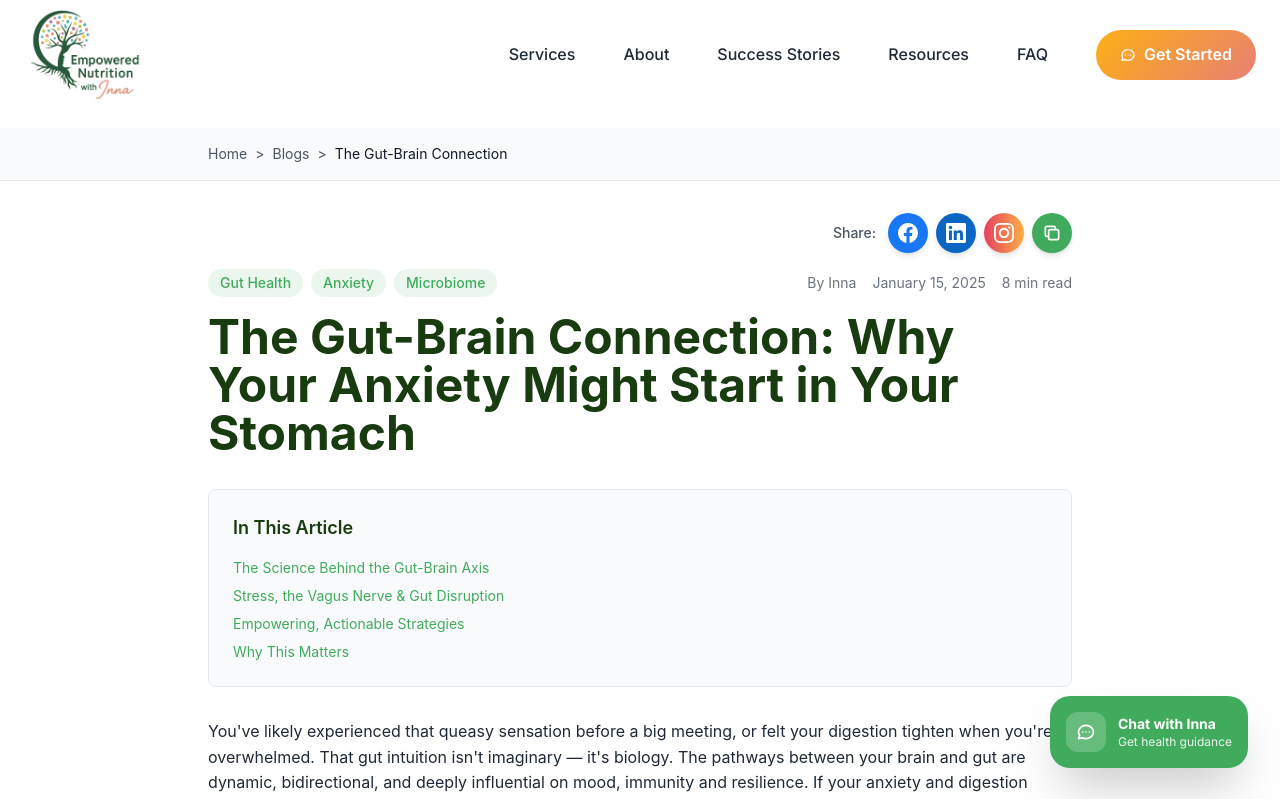
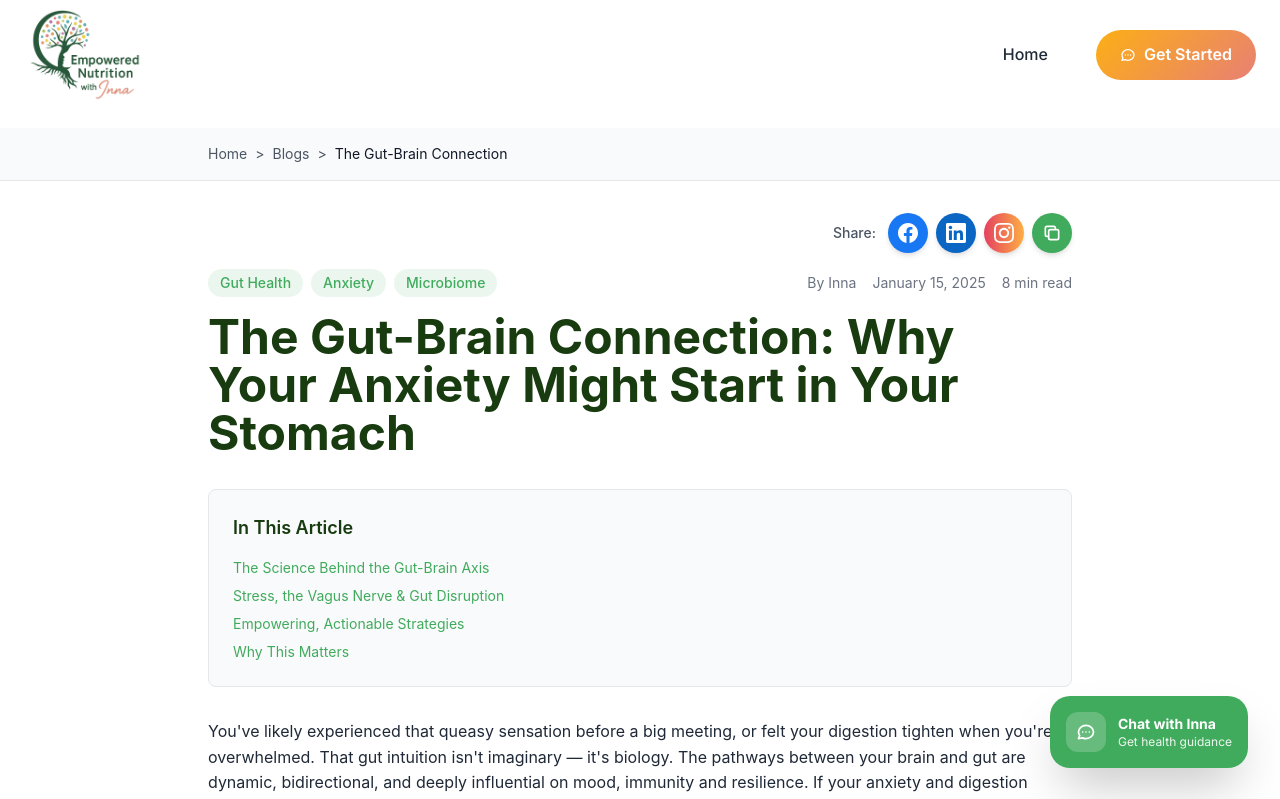
Before and after one commit to EmpoweredWithInna/website, a Next.js app: page /blogs/gut-brain-connection in a window 1280 px wide. Shown: the top 799 px of the page. Built offline with nearby package versions, Linux system fonts and the light colour scheme.

Commit message:
fix: blog header fixed

```diff
--- a/components/header.tsx
+++ b/components/header.tsx
@@ -1,12 +1,17 @@
 'use client';
 
 import { useState, useEffect } from 'react';
+import { usePathname } from 'next/navigation';
 import Image from 'next/image';
 import Link from 'next/link';
 
 export function Header() {
   const [isMenuOpen, setIsMenuOpen] = useState(false);
   const [isScrolled, setIsScrolled] = useState(false);
+  const pathname = usePathname();
+
+  // Check if we're on a blog page
+  const isBlogPage = pathname?.startsWith('/blogs');
 
   useEffect(() => {
     const handleScroll = () => {
@@ -40,6 +45,32 @@ export function Header() {
         </div>
 
         <ul className="hidden lg:flex items-center gap-8 xl:gap-12">
+          {isBlogPage ? (
+            <>
+              <li>
+                <Link href="/" className={`font-medium transition-all duration-300 hover:scale-105 ${isScrolled ? 'text-gray-800 hover:text-[#41ab5d]' : 'text-gray-800 hover:text-[#41ab5d]'
+                  }`}>
+                  Home
+                </Link>
+              </li>
+
+              <li>
+                <Link href="https://calendly.com/inna-ntp/free-15-minutes-discovery-call-via-phone">
+                  <button className="group relative gradient-bg text-white px-6 py-3 rounded-full font-semibold transition-all duration-300 hover:bg-[#41ab5d] hover:scale-105 hover:shadow-xl hover:shadow-emerald-500/25">
+                    <span className="relative z-10 flex items-center gap-2">
+                      <svg className="w-4 h-4" fill="none" stroke="currentColor" viewBox="0 0 24 24">
+                        <path strokeLinecap="round" strokeLinejoin="round" strokeWidth={2} d="M8 12h.01M12 12h.01M16 12h.01M21 12c0 4.418-4.03 8-9 8a9.863 9.863 0 01-4.255-.949L3 20l1.395-3.72C3.512 15.042 3 13.574 3 12c0-4.418 4.03-8 9-8s9 3.582 9 8z" />
+                      </svg>
+                      Get Started
+                    </span>
+                    <div className="absolute inset-0 bg-gradient-to-r from-emerald-600 to-teal-600 rounded-full opacity-0 group-hover:opacity-100 transition-opacity duration-300"></div>
+                  </button>
+                </Link>
+              </li>
+            </>
+          ) : (
+            // Regular page navigation
+            <>
               <li>
                 <a href="#services" className={`font-medium transition-all duration-300 hover:scale-105 ${isScrolled ? 'text-gray-800 hover:text-[#41ab5d]' : 'text-gray-800 hover:text-[#41ab5d]'
                   }`}>
@@ -83,6 +114,8 @@ export function Header() {
                   </button>
                 </Link>
               </li>
+            </>
+          )}
         </ul>
 
         <button
@@ -106,6 +139,20 @@ export function Header() {
         }`}>
         <div className="max-w-7xl mx-auto px-6 py-8">
           <ul className="space-y-6">
+            {isBlogPage ? (
+              // Blog page mobile navigation - only home link
+              <li>
+                <Link
+                  href="/"
+                  className="block text-lg font-medium text-gray-800 hover:text-[#41ab5d] transition-colors py-2"
+                  onClick={() => setIsMenuOpen(false)}
+                >
+                  Home
+                </Link>
+              </li>
+            ) : (
+              // Regular page mobile navigation
+              <>
                 <li>
                   <a
                     href="#services"
@@ -162,6 +209,8 @@ export function Header() {
                     Get Started
                   </button>
                 </li>
+              </>
+            )}
           </ul>
         </div>
       </div>
```
Lines whose indentation alone changed are shown as unchanged.
